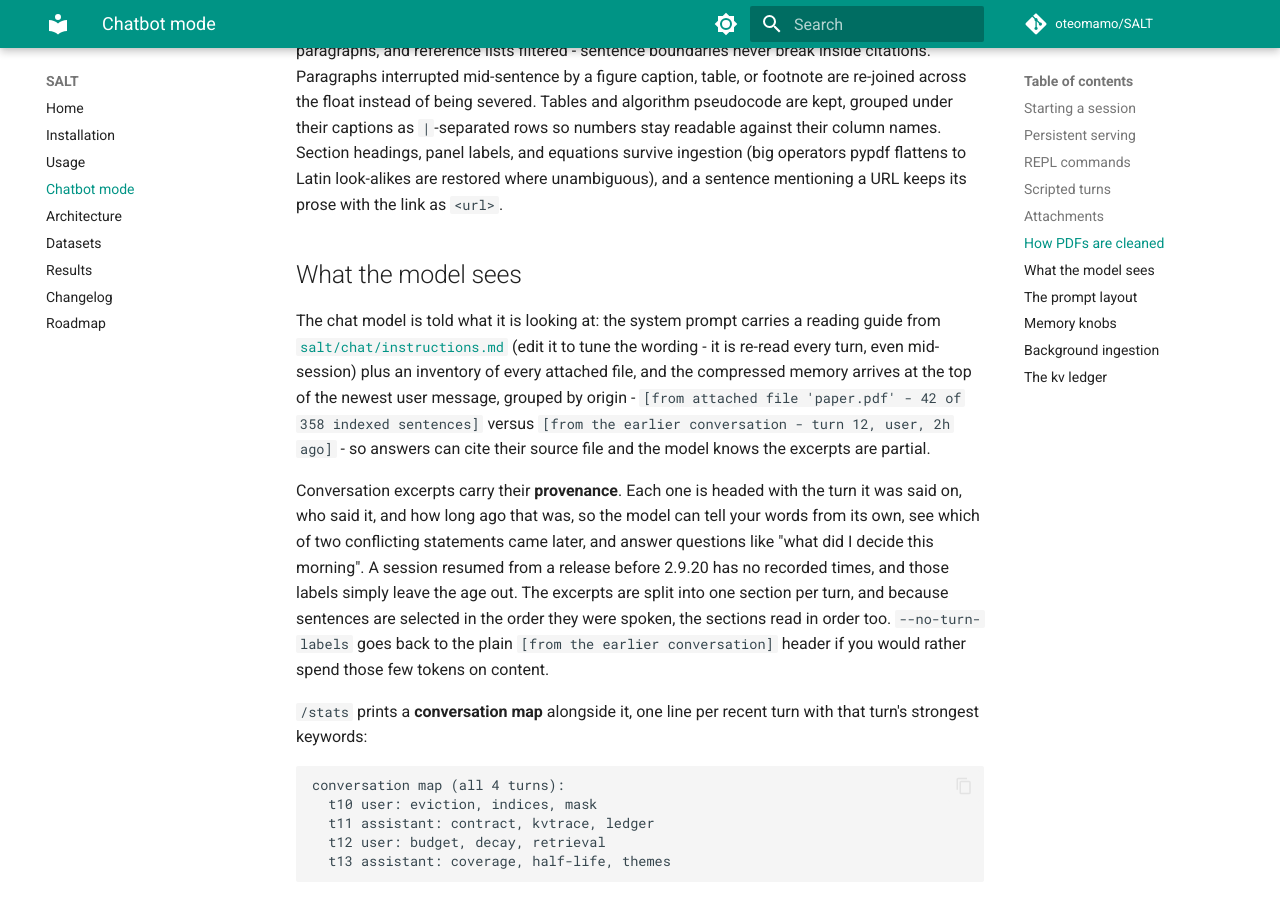
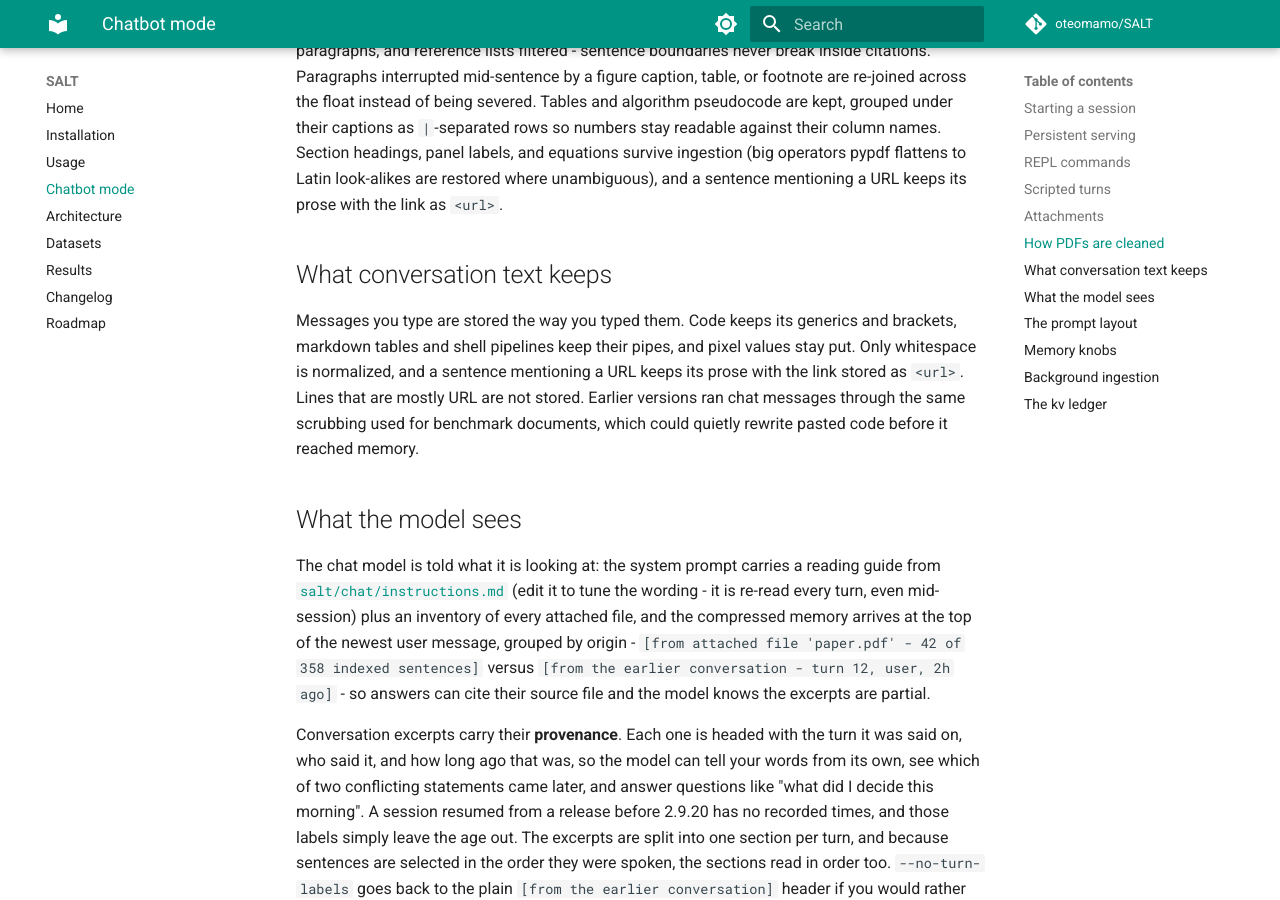
Before and after one commit to oteomamo/SALT, an MkDocs documentation site: the page built from docs/chatbot.md, in a window 1280 px wide and 900 px high, scrolled down 3668 px. Built offline with MkDocs 1.6.1 and Material for MkDocs 9.7.7, drawn with Linux system fonts in a browser that asks for light colours; comment, search, counter and statistics services are not loaded; the version menu is left out.

Commit message:
v2.9.34 saltChat: store conversation text the way it was typed
Conversation ingest ran every message through the eval-oriented
cleaner, so pasted code lost generics, tables and pipelines lost
their pipes, and short link sentences died before the URL rescue.
The raw-text branch now uses clean_chat_text plus resolve_chat_urls,
making the URL decision before any junk gate. Docs and changelog
updated. Verified with scripts/chat_textclean_regression.py,
scripts/chat_ingest_regression.py and scripts/chat_theme_regression.py.

```diff
--- a/docs/chatbot.md
+++ b/docs/chatbot.md
@@ -177,6 +177,16 @@ operators pypdf flattens to Latin look-alikes are restored where
 unambiguous), and a sentence mentioning a URL keeps its prose with the
 link as `<url>`.
 
+## What conversation text keeps
+
+Messages you type are stored the way you typed them. Code keeps its
+generics and brackets, markdown tables and shell pipelines keep their
+pipes, and pixel values stay put. Only whitespace is normalized, and a
+sentence mentioning a URL keeps its prose with the link stored as
+`<url>`. Lines that are mostly URL are not stored. Earlier versions ran
+chat messages through the same scrubbing used for benchmark documents,
+which could quietly rewrite pasted code before it reached memory.
+
 ## What the model sees
 
 The chat model is told what it is looking at: the system prompt carries a
--- a/pyproject.toml
+++ b/pyproject.toml
@@ -4,7 +4,7 @@ build-backend = "setuptools.build_meta"
 
 [project]
 name = "salt"
-version = "2.9.33"
+version = "2.9.34"
 description = "SALT: Salience-Aware Lexical Trie for Long-Context Compression"
 readme = "README.md"
 license = "MIT"
```
Also changed, not shown: docs/changelog.md (+5 -1 lines), 1 other file.
